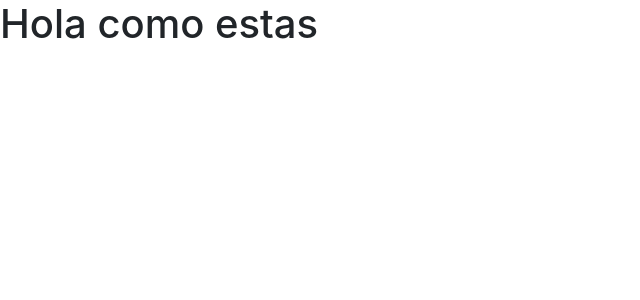
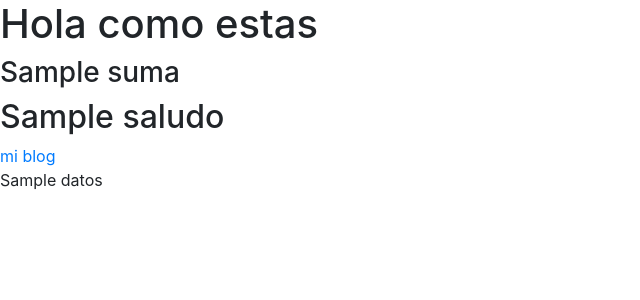
Before and after one commit to ACEX-comercio/scraping-django, a Django app: template icex/templates/main.html in a window 1280 px wide. Shown: the top 300 px of the page, without its empty margins (0-640 px from the left). Run offline with Django 3.2, Linux system fonts and the light colour scheme; the template is opened without the code that fills it: most values are stand-ins (such as "Sample title", 1, 10 or a date in 2020); some libraries are stand-ins or nearby versions.

Commit message:
añadiendo una ruta y enlasando a una vita htlm

```diff
--- a/icex/icex/urls.py
+++ b/icex/icex/urls.py
@@ -17,4 +17,5 @@ from django.contrib import admin
 
 urlpatterns = [
     url(r'^admin/', include(admin.site.urls)),
+    url(r'^alvaro/$', 'scraping.views.saludo'),
 ]
--- a/icex/templates/main.html
+++ b/icex/templates/main.html
@@ -12,6 +12,15 @@
   </head>
   <body>
     <h1>Hola como estas</h1>
+    <h3>{{suma}}</h3>
+
+    <h2>{{ saludo }}</h2>
+    <a href="{{ blog }}">mi blog</a>
+    <br>
+
+    {% for datos in tupla %}
+    {{ datos }}<br>
+    {% endfor %}
 
     <!-- Optional JavaScript -->
     <!-- jQuery first, then Popper.js, then Bootstrap JS -->
```
Also changed, not shown: icex/scraping/views.py (+21 -0 lines), 3 other files.
